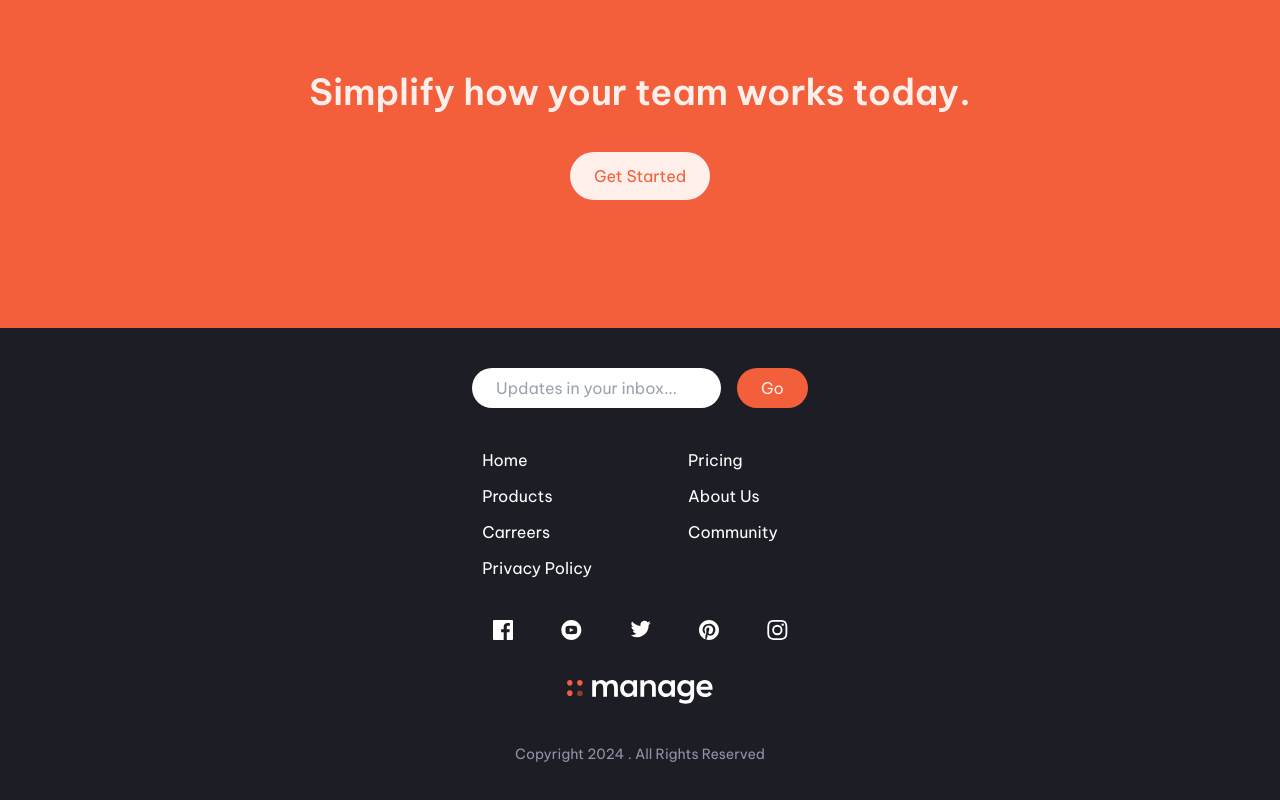
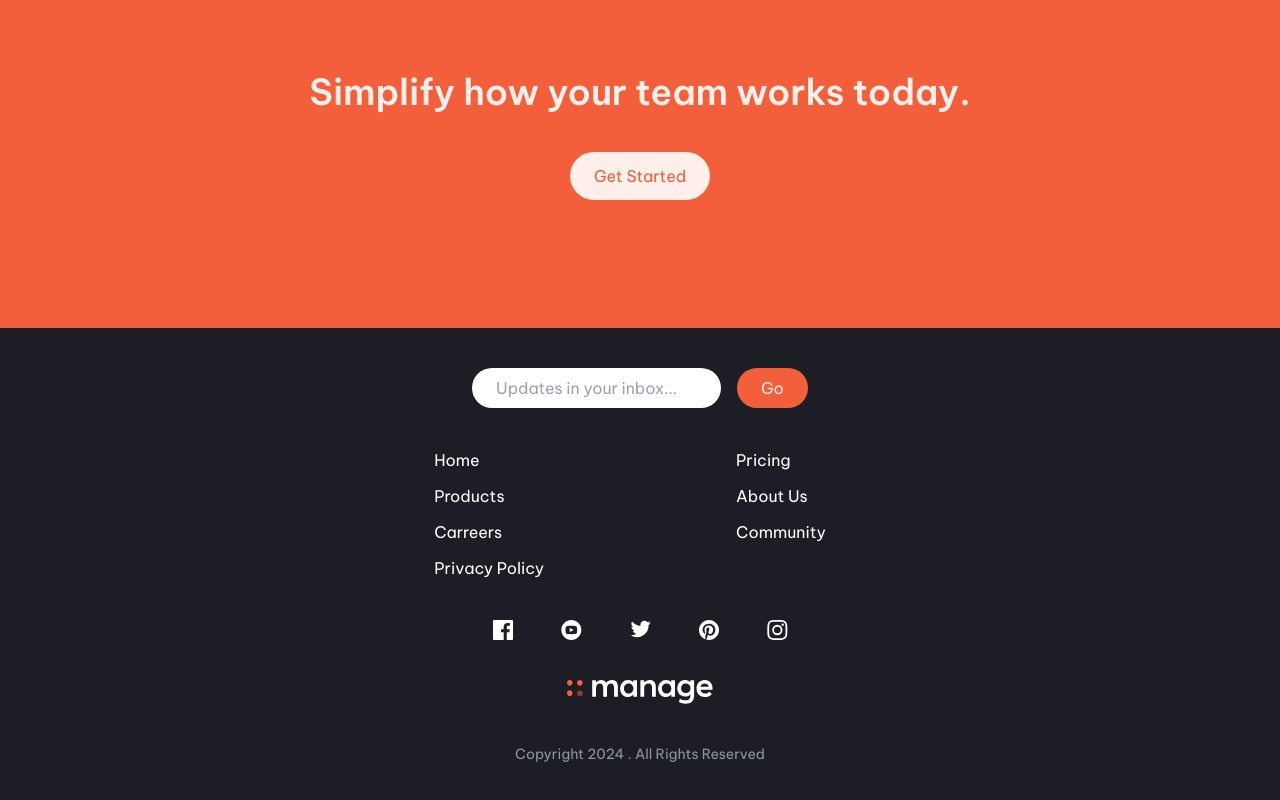
Before and after one commit to Franco-luque/Segundo-examen, a website: page public/index.html in a window 1280 px wide. Shown: the part 2029-2829 px from the top of the page. Drawn offline with Linux system fonts and the light colour scheme.

Commit message:
responsive a medium

```diff
--- a/public/index.html
+++ b/public/index.html
@@ -361,7 +361,7 @@
 
       <!-- Links -->
       <div class="flex justify-center">
-        <ul class="grid grid-cols-2 gap-x-24 gap-y-3">
+        <ul class="grid grid-cols-2 gap-x-24 md:gap-x-48 gap-y-3">
           <li><a href="#" class="text-white">Home</a></li>
           <li><a href="#" class="text-white">Pricing</a></li>
           <li><a href="#" class="text-white">Products</a></li>
```
Also changed, not shown: public/styles.css.
